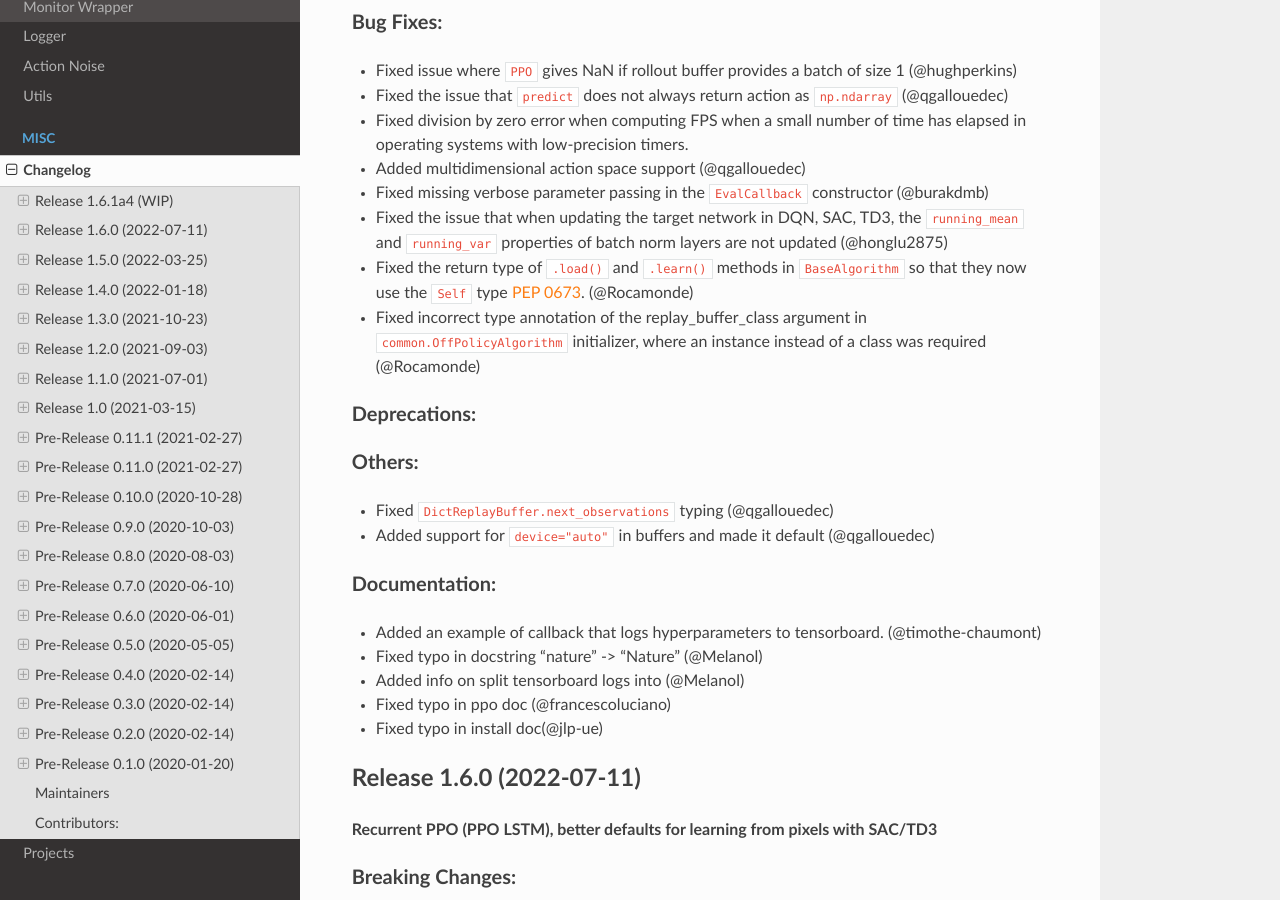
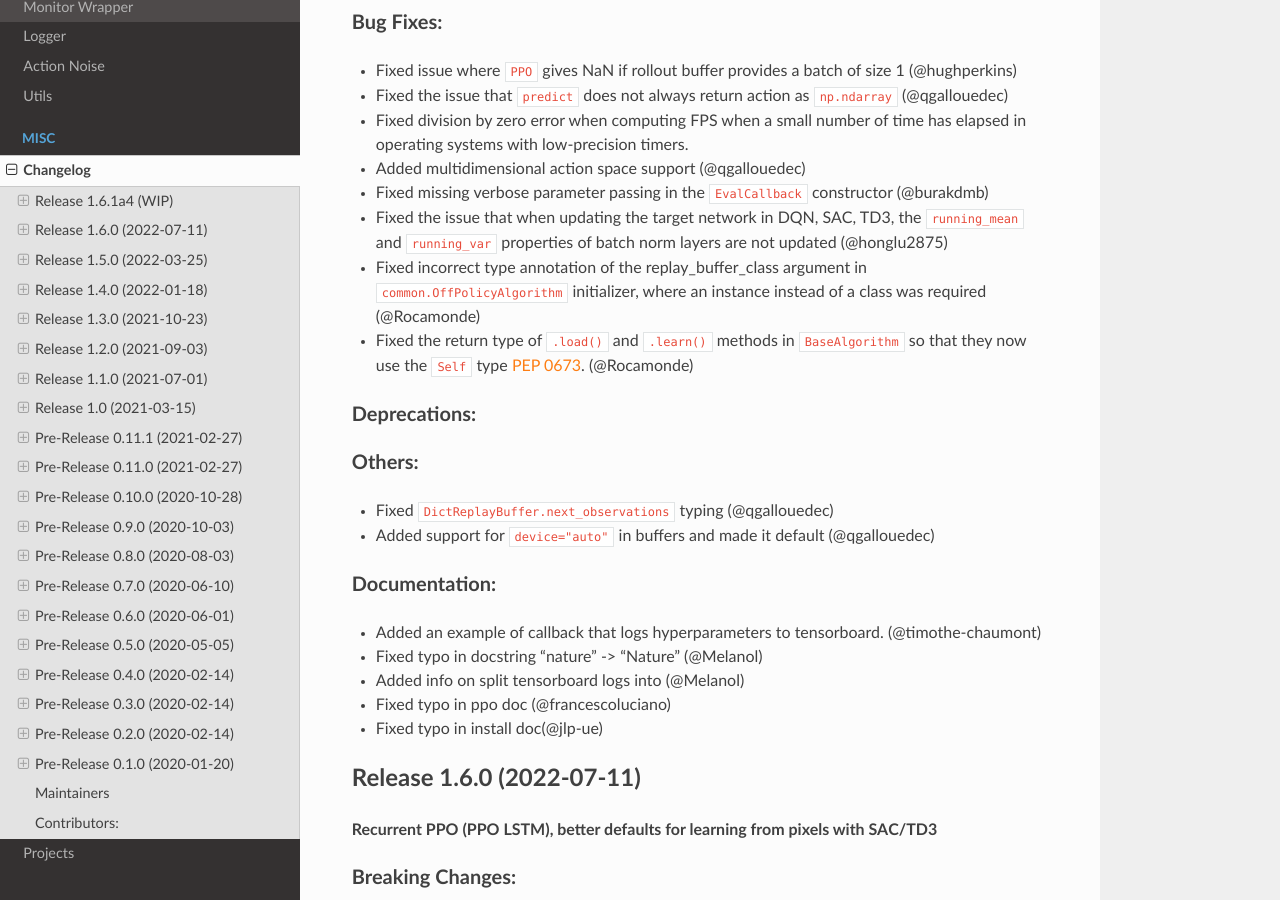
Before and after one commit to DLR-RM/stable-baselines3, a Sphinx documentation site: the page built from docs/misc/changelog.rst, in a window 1280 px wide and 900 px high, scrolled down 489 px. Built offline with Sphinx 7.4.7 and the Read the Docs theme 2.0.0, drawn with Linux system fonts in a browser that asks for light colours.

```diff
--- a/docs/misc/changelog.rst
+++ b/docs/misc/changelog.rst
@@ -27,8 +27,8 @@ Bug Fixes:
 - Added multidimensional action space support (@qgallouedec)
 - Fixed missing verbose parameter passing in the ``EvalCallback`` constructor (@burakdmb)
 - Fixed the issue that when updating the target network in DQN, SAC, TD3, the ``running_mean`` and ``running_var`` properties of batch norm layers are not updated (@honglu2875)
+- Fixed incorrect type annotation of the replay_buffer_class argument in ``common.OffPolicyAlgorithm`` initializer, where an instance instead of a class was required (@Rocamonde)
 - Fixed the return type of ``.load()`` and ``.learn()`` methods in ``BaseAlgorithm`` so that they now use the ``Self`` type `PEP 0673 <https://peps.python.org/pep-0673/>`_. (@Rocamonde)
-- Fixed incorrect type annotation of the replay_buffer_class argument in ``common.OffPolicyAlgorithm`` initializer, where an instance instead of a class was required (@Rocamonde)
 
 Deprecations:
 ^^^^^^^^^^^^^
```
